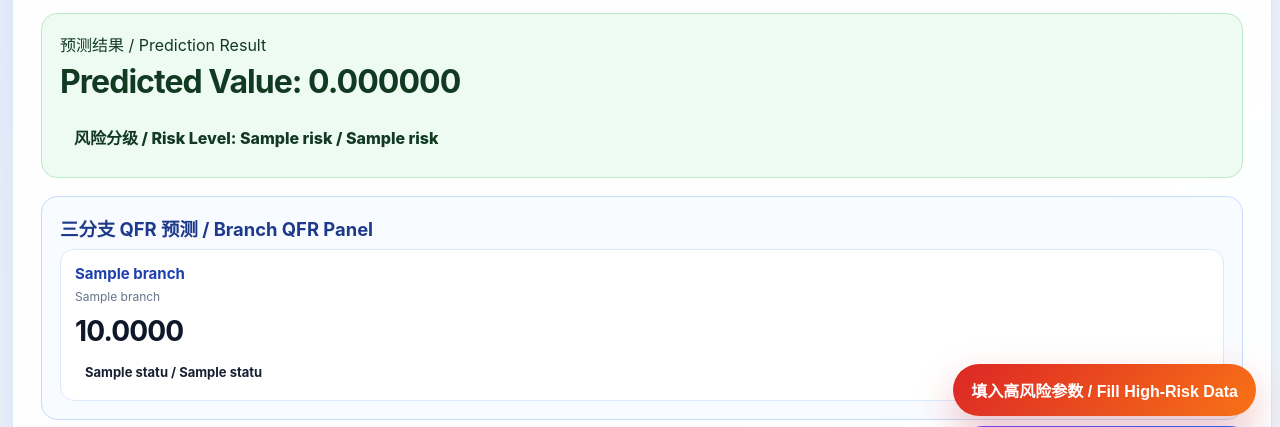
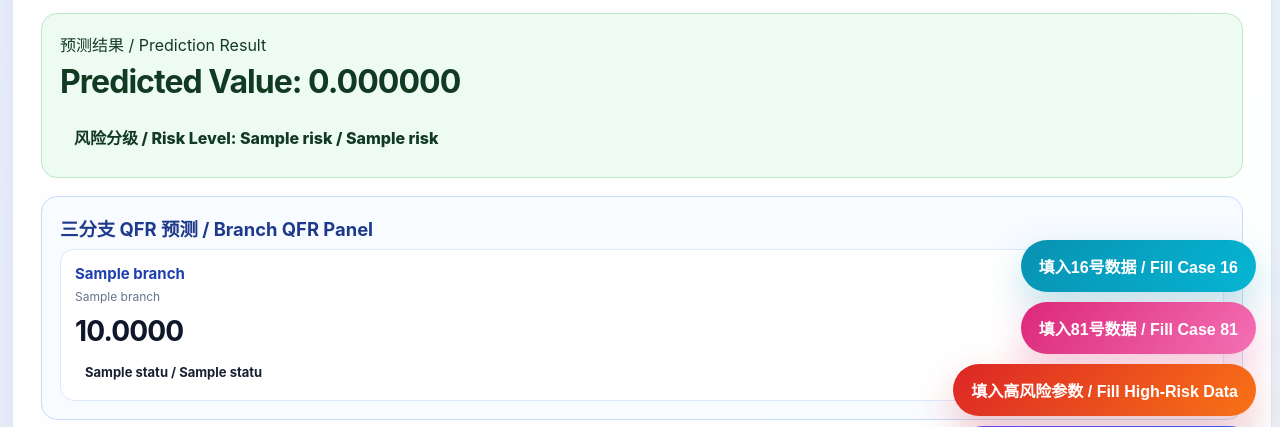
Before and after one commit to F521478963/riskpredict, a Flask app: template templates/index.html in a window 1280 px wide. Shown: the part 236-663 px from the top of the page. Run offline with Flask 3, Linux system fonts and the light colour scheme; the template is opened without the code that fills it: most values are stand-ins (such as "Sample title", 1, 10 or a date in 2020); parts of the project's set-up code (start-up, migrations or seed data) failed here and were passed over; some libraries are stand-ins or nearby versions.

Commit message:
20260619_v9

```diff
--- a/templates/index.html
+++ b/templates/index.html
@@ -663,6 +663,24 @@
       background: linear-gradient(135deg, #475569 0%, #1e293b 100%);
     }
 
+    .floating-case16-button {
+      background: linear-gradient(135deg, #0891b2 0%, #06b6d4 100%);
+      box-shadow: 0 16px 38px rgba(8, 145, 178, 0.26);
+    }
+
+    .floating-case16-button:hover {
+      background: linear-gradient(135deg, #0e7490 0%, #0891b2 100%);
+    }
+
+    .floating-case81-button {
+      background: linear-gradient(135deg, #db2777 0%, #f472b6 100%);
+      box-shadow: 0 16px 38px rgba(219, 39, 119, 0.24);
+    }
+
+    .floating-case81-button:hover {
+      background: linear-gradient(135deg, #be185d 0%, #db2777 100%);
+    }
+
     @media (max-width: 1320px) {
       .card {
         width: min(1320px, calc(100vw - 20px));
@@ -1051,6 +1069,12 @@
 </head>
 <body>
   <div class="floating-actions" aria-label="测试参数快捷操作">
+    <button class="floating-action-button floating-case16-button" id="fill-case16-data-button" type="button">
+      填入16号数据 / Fill Case 16
+    </button>
+    <button class="floating-action-button floating-case81-button" id="fill-case81-data-button" type="button">
+      填入81号数据 / Fill Case 81
+    </button>
     <button class="floating-action-button floating-high-risk-button" id="fill-high-risk-data-button" type="button">
       填入高风险参数 / Fill High-Risk Data
     </button>
@@ -1329,6 +1353,22 @@
         0.316013, 0.565925, 0.36837, 0.313633, 0.317033
       ];
 
+      const CASE_16_FEATURE_VALUES = [
+        197.9429, 0.028739, 0.028739, 0.028739, 0.028739, 0.028739, 0.181309,
+        226.259412, 0.246758, 0.099088, 0.31197, 0.305094, 0.124136, 0.246758,
+        0.656689, 0.284607, 0.302198, 0.492194, 30.076172, 0.862801, 0.532424,
+        0.113907, 0.537233, 0.298194, 0.484074, 0.465038, 0.286057, 0.500451,
+        0.303312, 0.454541, 0.148242, 0.30344, 0.301603
+      ];
+
+      const CASE_81_FEATURE_VALUES = [
+        205.294422, 0.039016, 0.039016, 0.039016, 0.039016, 0.039016, 0.520358,
+        78.763928, 0.326292, 0.106685, 0.336417, 0.307831, 0.499817, 0.473413,
+        0.593291, 0.307561, 0.311398, 0.589642, 38.730256, 0.560012, 0.511016,
+        0.5063, 0.395359, 0.312203, 0.512346, 0.51384, 0.306959, 0.509164,
+        0.30344, 0.475554, 0.227074, 0.302437, 0.306883
+      ];
+
       function fillFeatureValues(values) {
         values.forEach((value, index) => {
           const input = document.getElementById(`feature_${index}`);
@@ -1353,6 +1393,14 @@
         fillFeatureValues(HIGH_RISK_FEATURE_VALUES);
       }
 
+      function fillCase16Data() {
+        fillFeatureValues(CASE_16_FEATURE_VALUES);
+      }
+
+      function fillCase81Data() {
+        fillFeatureValues(CASE_81_FEATURE_VALUES);
+      }
+
       function resetTestData() {
         const form = document.getElementById("manual-prediction-form");
         if (!form) {
@@ -1407,6 +1455,14 @@
       document
         .getElementById("manual-prediction-form")
         .addEventListener("submit", showAnalysisLoading);
+
+      document
+        .getElementById("fill-case16-data-button")
+        .addEventListener("click", fillCase16Data);
+
+      document
+        .getElementById("fill-case81-data-button")
+        .addEventListener("click", fillCase81Data);
 
       document
         .getElementById("fill-test-data-button")
```
Also changed, not shown: tests/test_app.py (+15 -0 lines).
